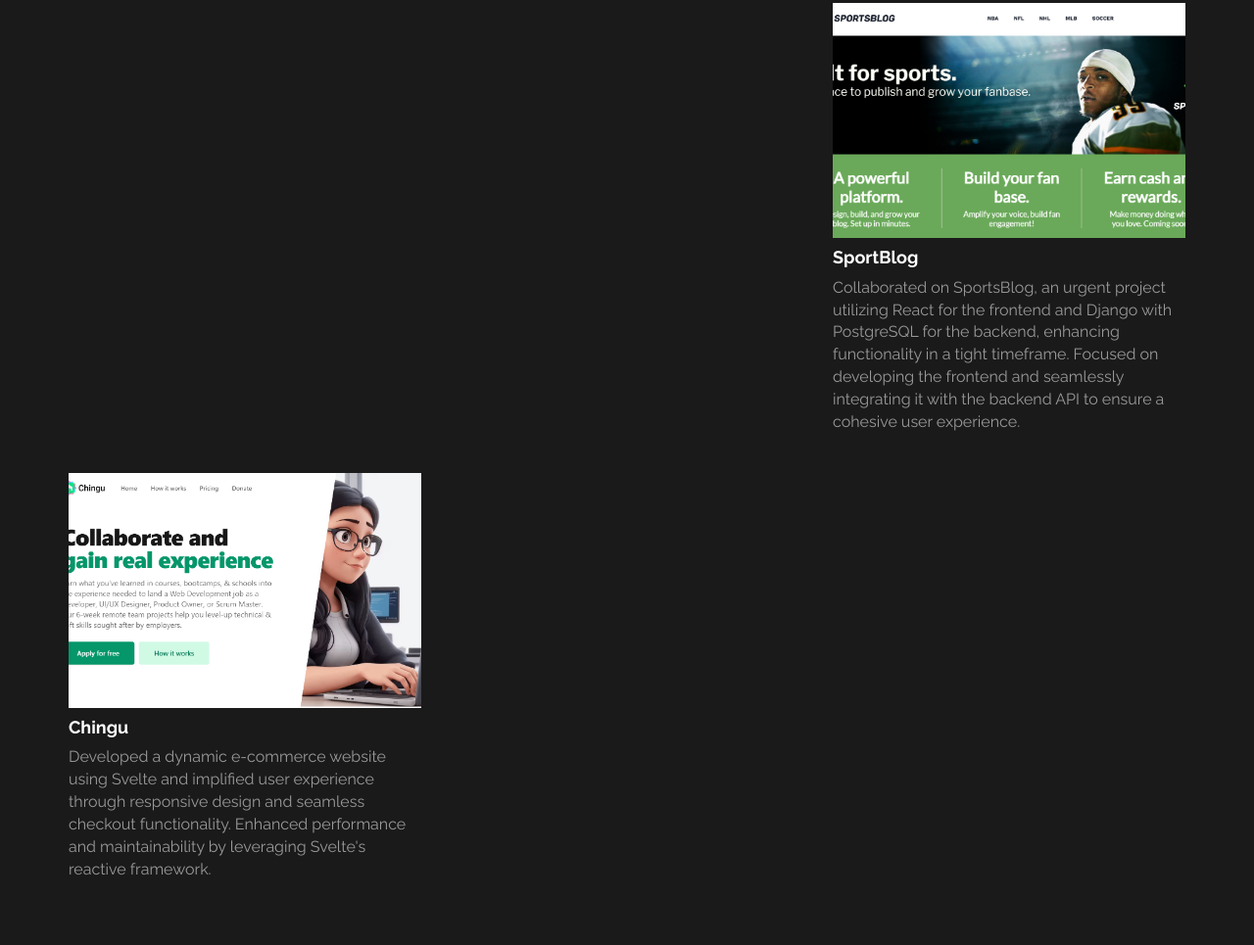
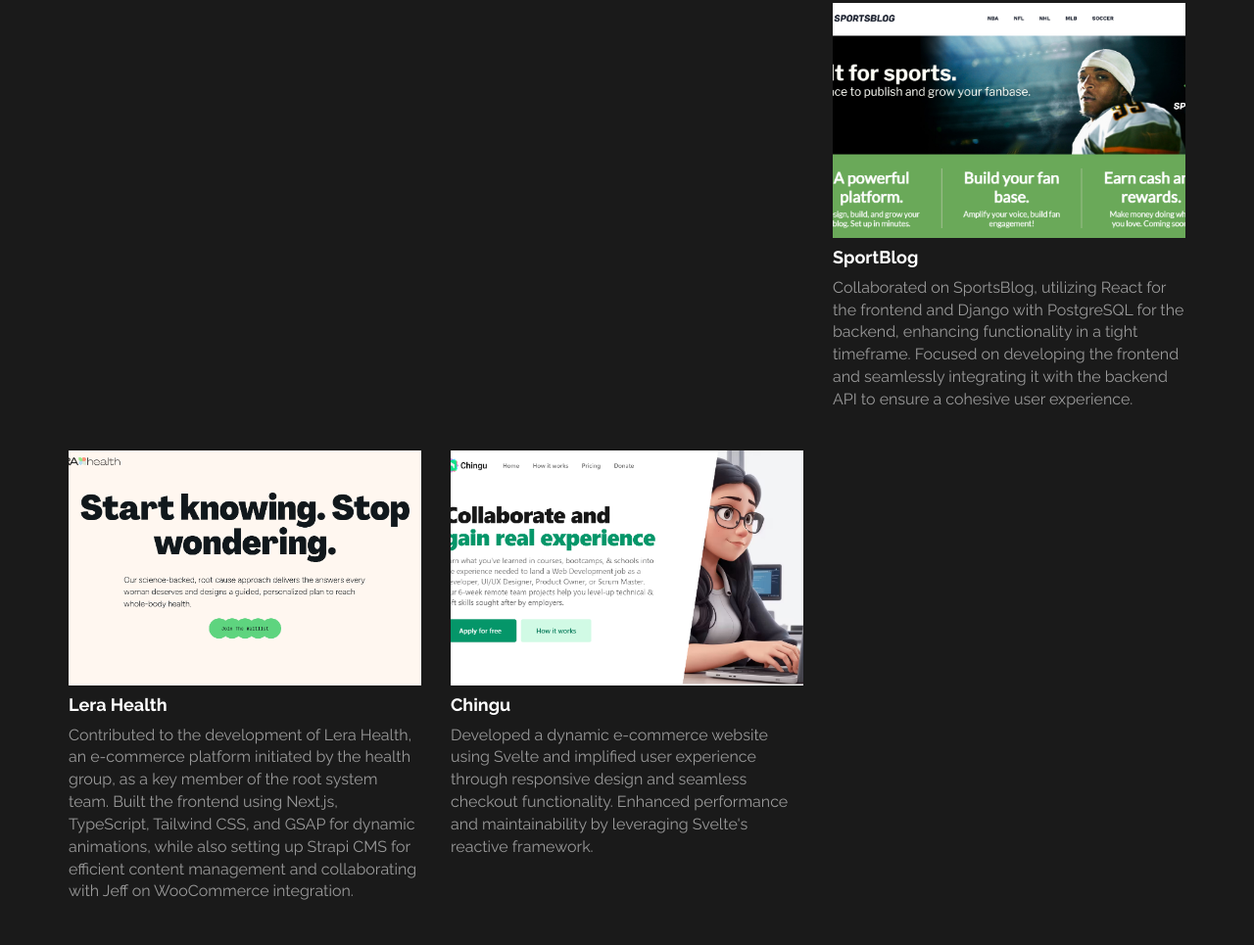
Before and after one commit to joeBoy1003/my-portfolio, a plain HTML site: page index.html in a window 1280 px wide. Shown: the part 2353-3318 px from the top of the page at 98% size. Drawn offline with Linux system fonts and the light colour scheme.

Commit message:
add lerahealth experiece

```diff
--- a/index.html
+++ b/index.html
@@ -220,7 +220,19 @@
 							</a>
 							<div class="wow fadeIn" data-wow-delay="0.9s">
 								<h4 class="text-left">SportBlog</h4>
-								<p class="text-left">Collaborated on SportsBlog, an urgent project utilizing React for the frontend and Django with PostgreSQL for the backend, enhancing functionality in a tight timeframe. Focused on developing the frontend and seamlessly integrating it with the backend API to ensure a cohesive user experience.</p>
+								<p class="text-left">Collaborated on SportsBlog, utilizing React for the frontend and Django with PostgreSQL for the backend, enhancing functionality in a tight timeframe. Focused on developing the frontend and seamlessly integrating it with the backend API to ensure a cohesive user experience.</p>
+							</div>
+						</div>
+					</div>
+					<div class="col-md-4 col-xs-12 wow fadeIn" data-wow-delay="0.6s">
+						<div class="portfolio-thumb">
+							<a href="https://lerahealth.com/" target="_blank">
+								<img src="images/portfolio-img4.png" class="img-responsive portfolio-img"
+									alt="portfolio img">
+							</a>
+							<div class="wow fadeIn" data-wow-delay="0.9s">
+								<h4 class="text-left">Lera Health</h4>
+								<p class="text-left">Contributed to the development of Lera Health, an e-commerce platform initiated by the health group, as a key member of the root system team. Built the frontend using Next.js, TypeScript, Tailwind CSS, and GSAP for dynamic animations, while also setting up Strapi CMS for efficient content management and collaborating with Jeff on WooCommerce integration.</p>
 							</div>
 						</div>
 					</div>
```
Also changed, not shown: images/portfolio-img4.png (added).
